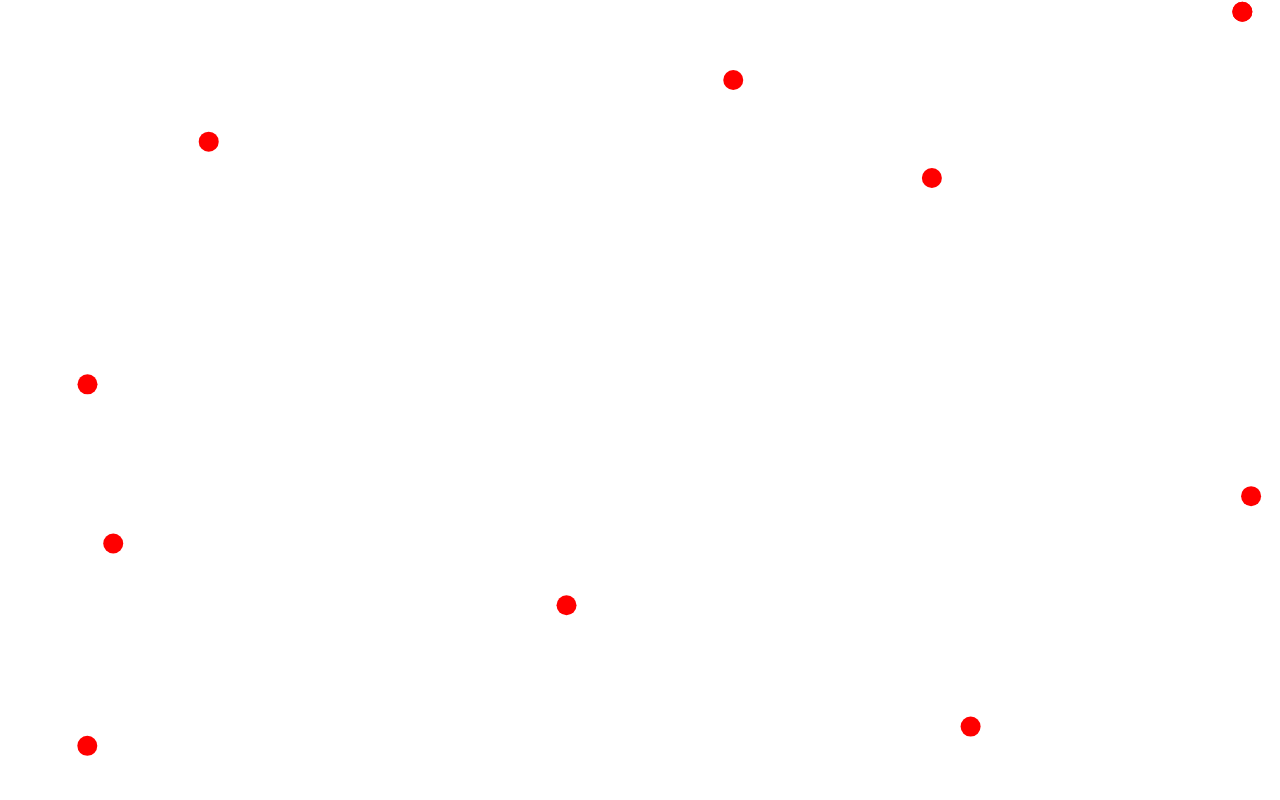
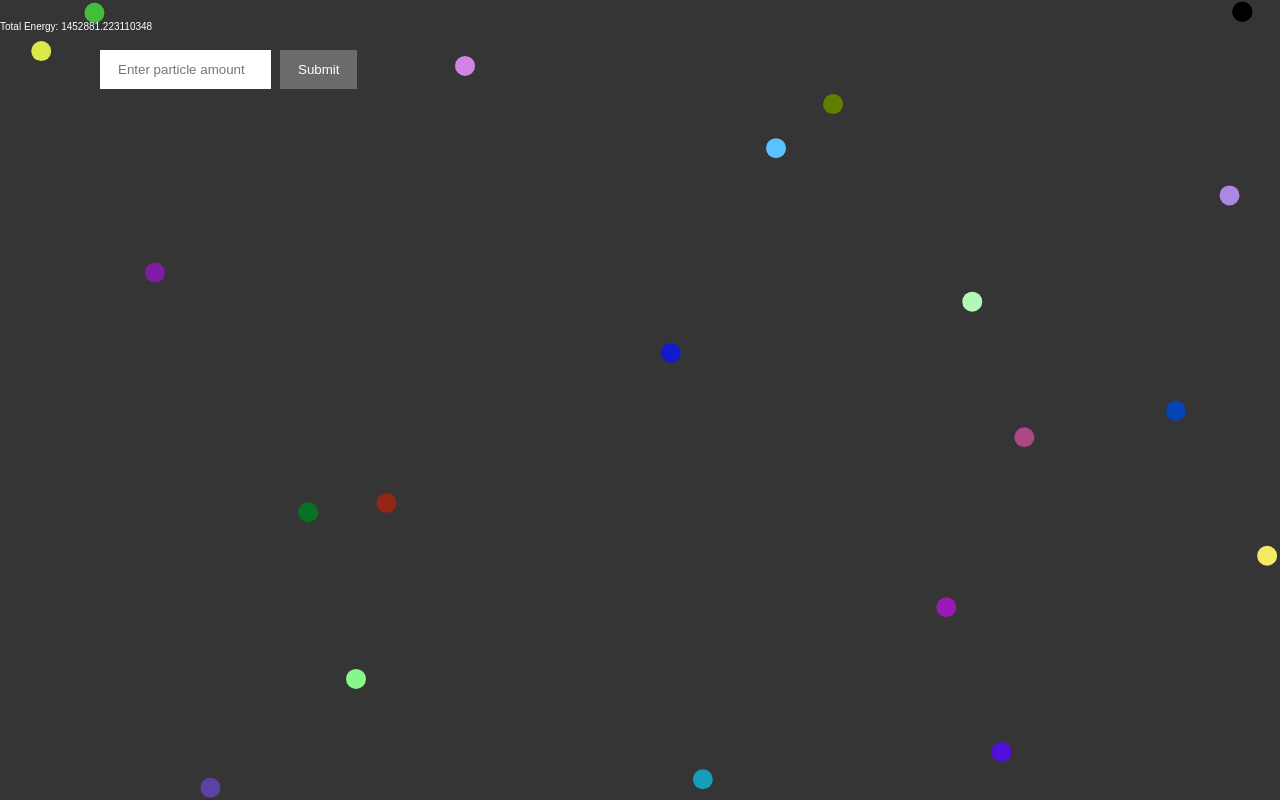
Before and after one commit to thomas9900/CovidGame, a plain HTML site: page index.html in a window 1280 px wide. Drawn offline with Linux system fonts and the light colour scheme.

Commit message:
particles input

```diff
--- a/app.js
+++ b/app.js
@@ -1,4 +1,4 @@
-const Configuration = {
+let Configuration = {
     PIXELS_PER_UNIT_LENGTH: 10,
     FORCE_CONSTANT: 25000,
     SLEEP_TIME: 22,
@@ -6,7 +6,7 @@ const Configuration = {
     MINIMUM_PARTICLE_charge: 10,
     MAXIMUM_PARTICLE_charge: 30,
     MAXIMUM_INITIAL_VELOCITY: 1,
-    DEFAULT_NUMBER_OF_PARTICLES: 10
+    DEFAULT_NUMBER_OF_PARTICLES: 20
 };
 
 class Vector {
@@ -48,7 +48,6 @@ class Particle {
     getForceVector(other) {
         // A particle exerts no force on itself.
         if (this == other) return new Vector(0, 0);
-
 
         let length = Configuration.FORCE_CONSTANT * this.charge * other.charge / this.getDistance(other) ** 2;
         let angle = Math.atan2(this.position.y - other.position.y, this.position.x - other.position.x);
@@ -101,8 +100,6 @@ class SimulationEngine {
     }
 
     step() {
-        // this.computePlayerForceVectors();
-        this.updatePlayerVelocities(this.computePlayerForceVectors());
         this.updateParticleVelocities(this.computeForceVectors());
         this.moveParticles();
         this.resolveBorderCollisions();
@@ -113,12 +110,10 @@ class SimulationEngine {
         return this.particles.map(particle => {
             let vector = this.particles.reduce(
                 (vector, other) => {
-                    // console.log(this.mouseCursor)
                     return vector.add(particle.getForceVector(other));
                 },
                 new Vector(0, 0)
             );
-            // console.log(particle)
             return [particle, vector];
 
         });
@@ -131,12 +126,10 @@ class SimulationEngine {
             },
             new Vector(0, 0)
         );
-        // console.log(this.mouseCursor)
         return Array.from([this.mouseCursor, vector]);
     }
 
     updateParticleVelocities(particleVectorMap) {
-        // console.log(particleVectorMap)
         particleVectorMap.forEach(([particle, vector]) => {
             vector = vector.multiply(1 / particle.charge);
             particle.velocity.x += vector.x * this.timeStep;
@@ -144,17 +137,7 @@ class SimulationEngine {
         });
     }
 
-    updatePlayerVelocities(particleVectorMap) {
-        // console.log(particleVectorMap)
-        // particleVectorMap.forEach(([particle, vector]) => {
-        //     vector = vector.multiply(1 / particle.charge);
-        //     particle.velocity.x += vector.x * this.timeStep;
-        //     particle.velocity.y += vector.y * this.timeStep;
-        // });
-    }
-
     moveParticles() {
-
         this.particles.forEach(particle => {
             this.mouseCursor.velocity.x = 0;
             this.mouseCursor.velocity.y = 0;
@@ -214,9 +197,8 @@ class SimulationEngine {
     }
 
     render() {
-        this.context.fillStyle = 'white';
+        this.context.fillStyle = '#353535';
         this.context.fillRect(0, 0, this.canvas.width, this.canvas.height);
-
 
         this.particles.forEach(particle => particle.render(this.context));
 
@@ -227,8 +209,8 @@ class SimulationEngine {
 }
 
 function getRandomColor() {
-    const letters = "0123456789abcdef";
-    let color = "#";
+    const letters = '0123456789abcdef';
+    let color = '#';
 
     for (let i = 0; i < 6; ++i) {
         color += letters[Math.floor(Math.random() * 16)];
@@ -239,22 +221,13 @@ function getRandomColor() {
 function createRandomParticle(canvas) {
     let charge = 10;
     let radius = charge / Configuration.PIXELS_PER_UNIT_LENGTH;
-    let particle = new Particle(charge, radius, 'red');
+    let particle = new Particle(charge, radius, getRandomColor());
     particle.position.x = canvas.width * Math.random();
     particle.position.y = canvas.height * Math.random();
     particle.velocity.x = Configuration.MAXIMUM_INITIAL_VELOCITY * Math.random();
     particle.velocity.y = Configuration.MAXIMUM_INITIAL_VELOCITY * Math.random();
 
     return particle;
-}
-
-function createPlayerParticle() {
-    let player = new Particle(10, 2, 'blue');
-    player.position.x = 20;
-    player.position.y = 20;
-    player.velocity.x = Configuration.MAXIMUM_INITIAL_VELOCITY * Math.random();
-    player.velocity.y = Configuration.MAXIMUM_INITIAL_VELOCITY * Math.random();
-    return player;
 }
 
 function createRandomParticles(total, canvas) {
@@ -265,22 +238,41 @@ function createRandomParticles(total, canvas) {
     return particles;
 }
 
+function inputManager() {
+    let input = document.querySelector('input');
+
+    input.addEventListener('keyup', function (event) {
+        if (event.key === 'Enter') {
+            event.preventDefault();
+            document.querySelector('button').click();
+        }
+    });
+
+    document.querySelector('button').onclick = function saveParticleAmount() {
+        localStorage.setItem(Configuration.DEFAULT_NUMBER_OF_PARTICLES, Number(input.value));
+
+        location.reload();
+    }
+}
+
 const pluck = (arr, key) => arr.map(item => item[key]);
-
 
 function main() {
     let canvas = document.querySelector('canvas');
-    canvas.width = innerWidth
-    canvas.height = innerHeight
+    canvas.width = innerWidth;
+    canvas.height = innerHeight;
 
-    let particles = createRandomParticles(Configuration.DEFAULT_NUMBER_OF_PARTICLES, canvas);
+    inputManager();
 
-    // let mouseCursor = createPlayerParticle();
+    let particles;
+    const localParticleAmount = localStorage.getItem(Configuration.DEFAULT_NUMBER_OF_PARTICLES);
+
+    if (localParticleAmount) {
+        particles = createRandomParticles(localParticleAmount, canvas);
+    } else { particles = createRandomParticles(Configuration.       DEFAULT_NUMBER_OF_PARTICLES, canvas)}
+
     let mouseCursor = particles[0];
-
-
-    // console.log(particles[0])
-    // console.log(mouseCursor)
+    mouseCursor.color = 'black';
 
     const actions = {
         setMousePosition(x, y) {Object.assign(mouseCursor), {x, y}}
@@ -293,8 +285,6 @@ function main() {
         )
     });
 
-
-
     let engine = new SimulationEngine(
         canvas,
         particles,
@@ -302,7 +292,6 @@ function main() {
         Configuration.SLEEP_TIME,
         mouseCursor
     );
-
 
     engine.start();
     let started = true;
@@ -321,23 +310,3 @@ function main() {
 }
 
 main();
-
-
-
-
-
-
-
-
-// function cursor(e) {
-//     let mouseCursor = document.querySelector('.cursor');
-
-//     mouseCursor.style.top = e.pageY + 'px';
-//     mouseCursor.style.left = e.pageX + 'px';
-//     mouseCursor = new Particle(20, 20, 'green');
-//     mouseCursor.position.x = e.pageX;
-//     mouseCursor.position.y = e.pageY;
-//     mouseCursor.velocity.x = Configuration.MAXIMUM_INITIAL_VELOCITY * Math.random();
-//     mouseCursor.velocity.y = Configuration.MAXIMUM_INITIAL_VELOCITY * Math.random();
-
-// }
--- a/index.html
+++ b/index.html
@@ -5,12 +5,16 @@
     <meta http-equiv="X-UA-Compatible" content="IE=edge">
     <meta name="viewport" content="width=device-width, initial-scale=1.0">
     <link rel="stylesheet" href="styles.css">
-    <title>Covid Game copy</title>
+    <title>Covid Game</title>
 </head>
 <body>
-    <canvas>Your browser does not support the HTML5 canvas!</canvas>
+    <div>
+        <div>
+            <input placeholder="Enter particle amount">
+            <button onclick="saveParticleAmount()">Submit</button>
+        </div>
+        <canvas></canvas>
+    </div>
 </body>
 <script src="app.js"></script>
 </html>
-
-<!-- https://codereview.stackexchange.com/questions/174984/closed-particle-system-simulation-in-vanilla-javascript -->
--- a/styles.css
+++ b/styles.css
@@ -4,9 +4,30 @@ body, html {
     margin: 0;
     padding: 0;
     overflow: hidden;
-    /* cursor: none; */
 }
+
 canvas {
-    /* position:absolute; */
     cursor: none;
 }
+
+input {
+    z-index: 999;
+    position:absolute;
+    left:100px;
+    top:50px;
+    width:135px;
+    padding: 12px 18px;
+    border: none;
+}
+
+button {
+    z-index: 999;
+    position:absolute;
+    left:280px;
+    top:50px;
+    background-color: #6b6b6b;
+    color: white;
+    padding: 12px 18px;
+    cursor: pointer;
+    border: none;
+}
```
